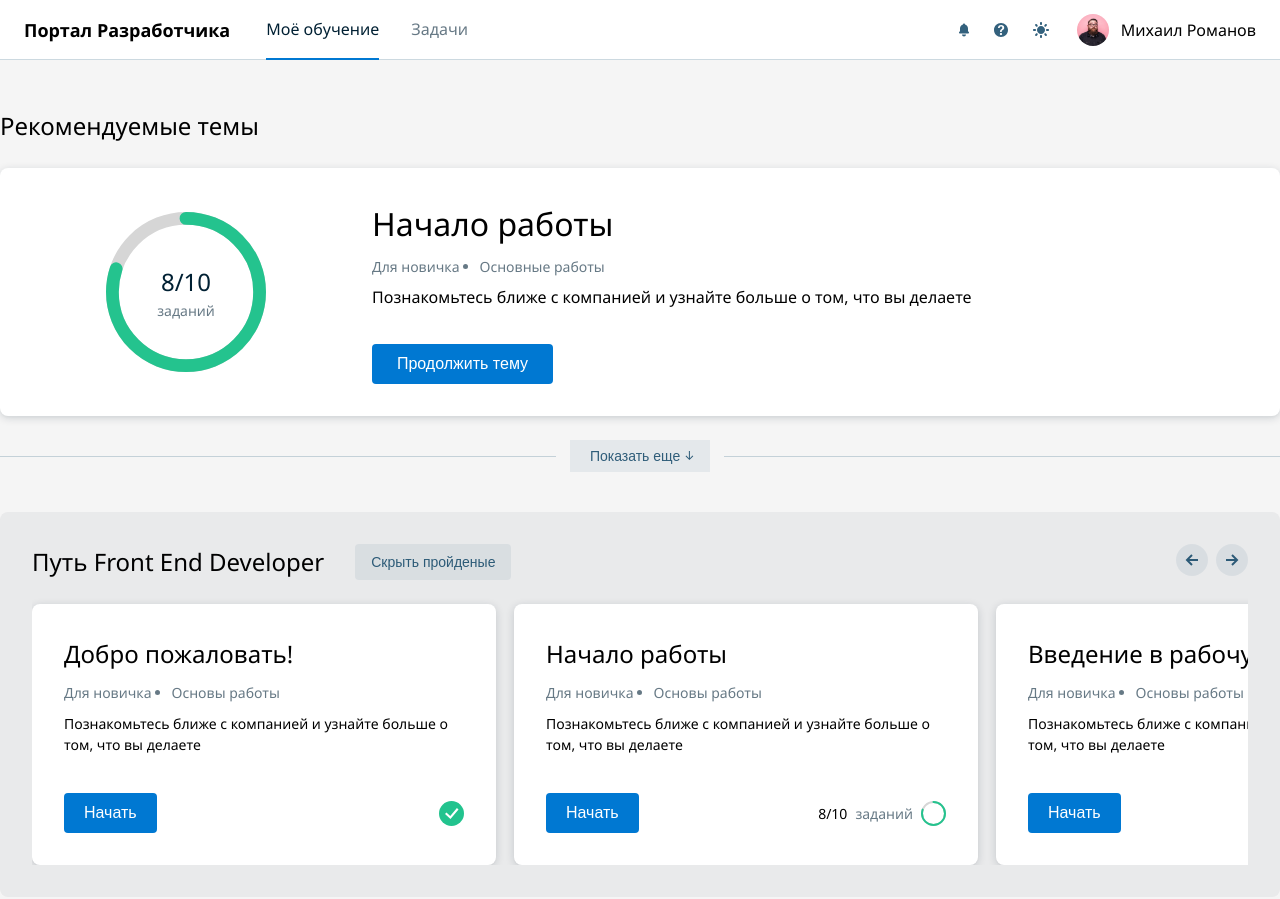
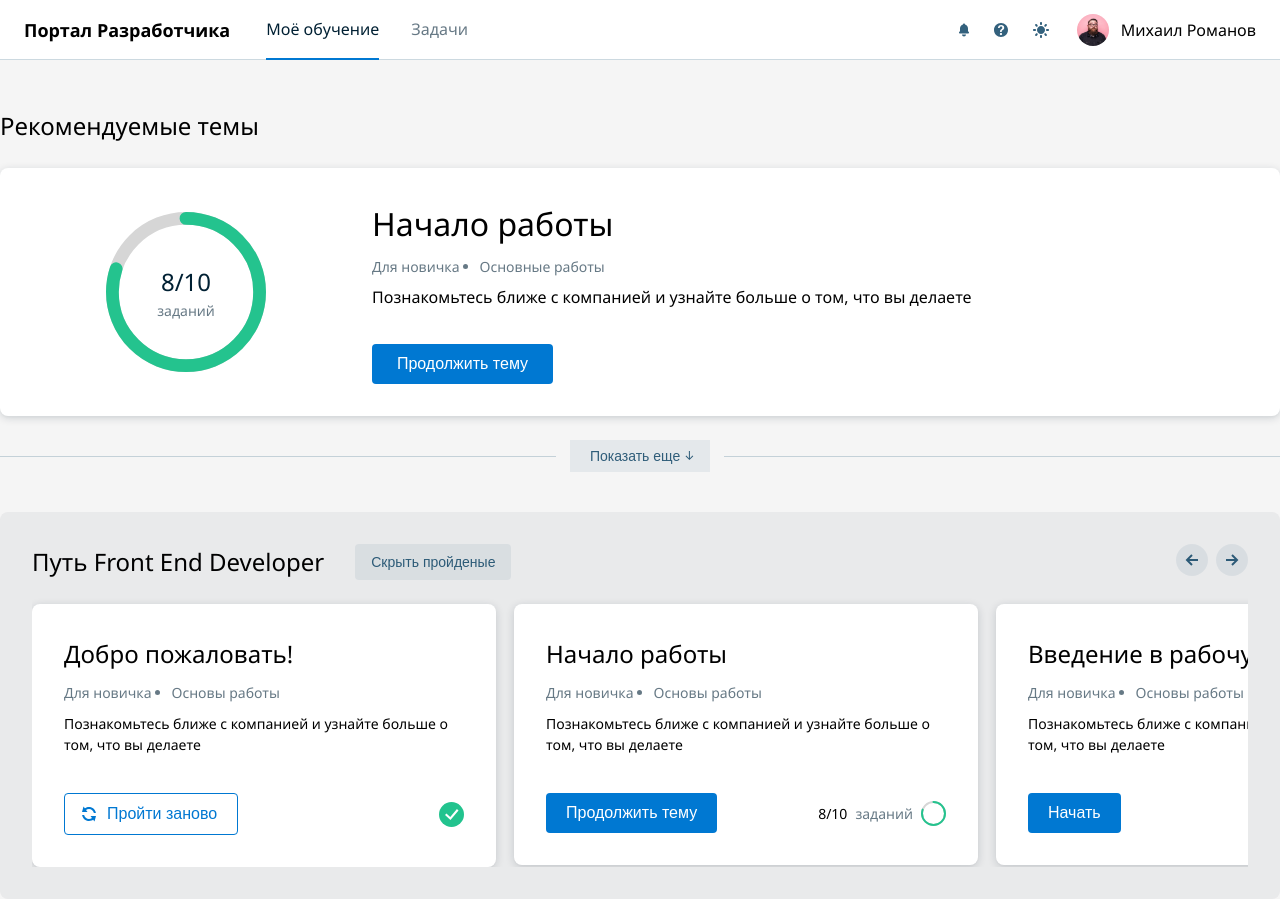
Before and after one commit to ssssed/developer-portal, a React (Vite) app: page / in a window 1280 px wide. Built offline with nearby package versions, Linux system fonts and the light colour scheme.

Commit message:
feat: add dynamic theme card button

```diff
--- /dev/null
+++ b/src/components/ThemeButton/ThemeButton.scss
@@ -0,0 +1,23 @@
+@import "../../utils/variable.scss";
+
+.theme-button {
+  background-color: $control-primary-bg;
+  border-radius: 4px;
+  color: white;
+  padding: 0 20px;
+  font-size: 16px;
+  line-height: 40px;
+
+  &-again {
+    align-items: center;
+    background-color: transparent;
+    padding: 0 20px 0 16px;
+    display: flex;
+    gap: 10px;
+    border: 1px solid #0078d2;
+    border-radius: 4px;
+    font-size: 16px;
+    line-height: 40px;
+    color: #0078d2;
+  }
+}
--- /dev/null
+++ b/src/components/ThemeButton/ThemeButton.tsx
@@ -0,0 +1,23 @@
+import React, { FC } from "react";
+import reload from "../../assets/reload.svg";
+import "./ThemeButton.scss";
+
+interface IThemeButton {
+  type?: "reload" | "default";
+  children: React.ReactNode;
+  handler?: () => void;
+}
+
+const ThemeButton: FC<IThemeButton> = ({ children, type = "default" }) => {
+  if (type === "reload") {
+    return (
+      <button className="theme-button-again">
+        <img src={reload} alt="reload" width={16} height={16} />
+        <span>{children}</span>
+      </button>
+    );
+  }
+  return <button className="theme-button">{children}</button>;
+};
+
+export default ThemeButton;
--- a/src/components/ThemeCard/ThemeCard.tsx
+++ b/src/components/ThemeCard/ThemeCard.tsx
@@ -1,6 +1,7 @@
-import { FC } from "react";
+import { FC, useMemo, useState } from "react";
 import { IThemeCard } from "../../types";
 import ProgressBar from "../ProgressBar/ProgressBar";
+import ThemeButton from "../ThemeButton/ThemeButton";
 import "./ThemeCard.scss";
 
 const ThemeCard: FC<IThemeCard> = ({
@@ -10,6 +11,19 @@ const ThemeCard: FC<IThemeCard> = ({
   countCompletedTask,
   text,
 }) => {
+  const [buttonClass, setButtonClass] = useState<"reload" | "default">(
+    "default"
+  );
+  const buttonText = useMemo(() => {
+    if (countCompletedTask === countTask) {
+      setButtonClass("reload");
+      return "Пройти заново";
+    }
+    setButtonClass("default");
+    if (countCompletedTask >= 1) return "Продолжить тему";
+    return "Начать";
+  }, [countTask, countCompletedTask]);
+
   return (
     <div className="theme-card">
       <div className="theme-card__content">
@@ -23,7 +37,7 @@ const ThemeCard: FC<IThemeCard> = ({
         </ul>
         <p className="theme-card__text">{text}</p>
         <div className="theme-card__status-bar">
-          <button className="theme-card__button">Начать</button>
+          <ThemeButton type={buttonClass}>{buttonText}</ThemeButton>
           <ProgressBar
             type="small"
             totalTasks={countTask}
```
Also changed, not shown: src/assets/reload.svg (added).
